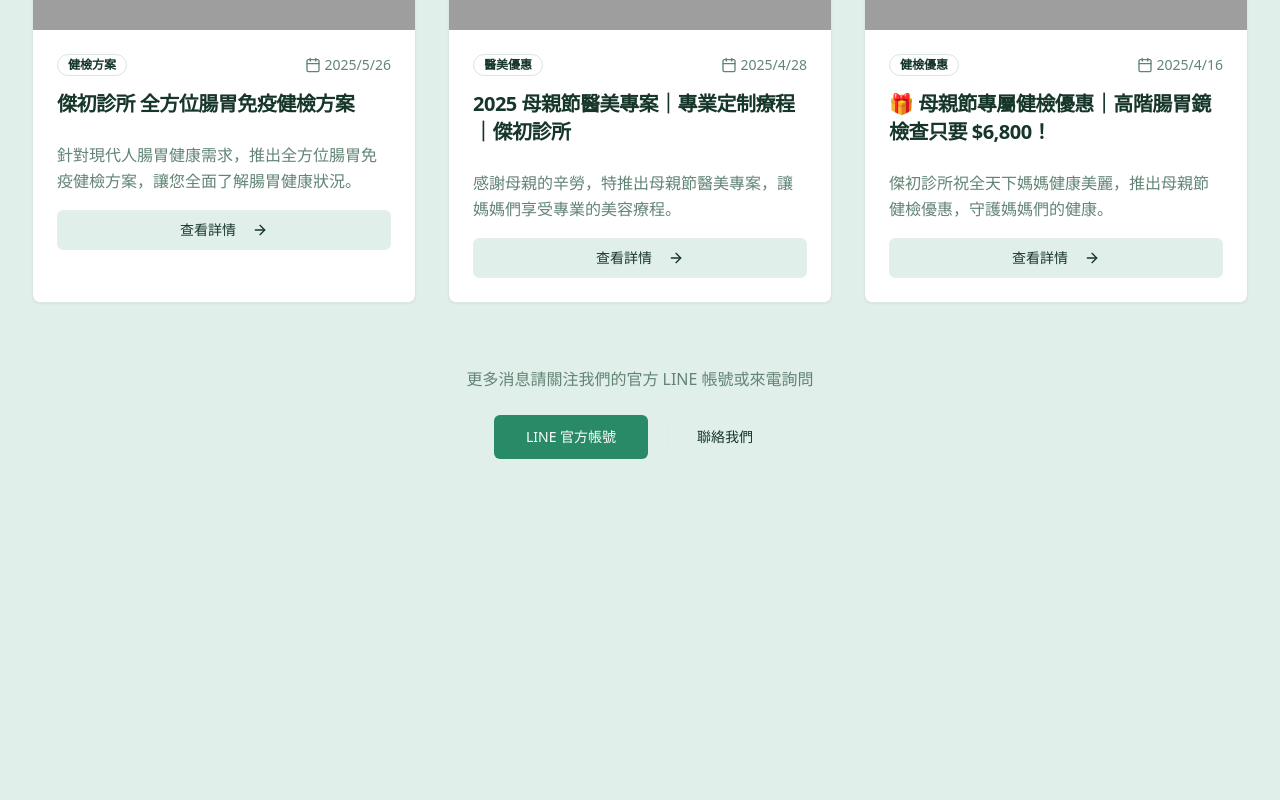
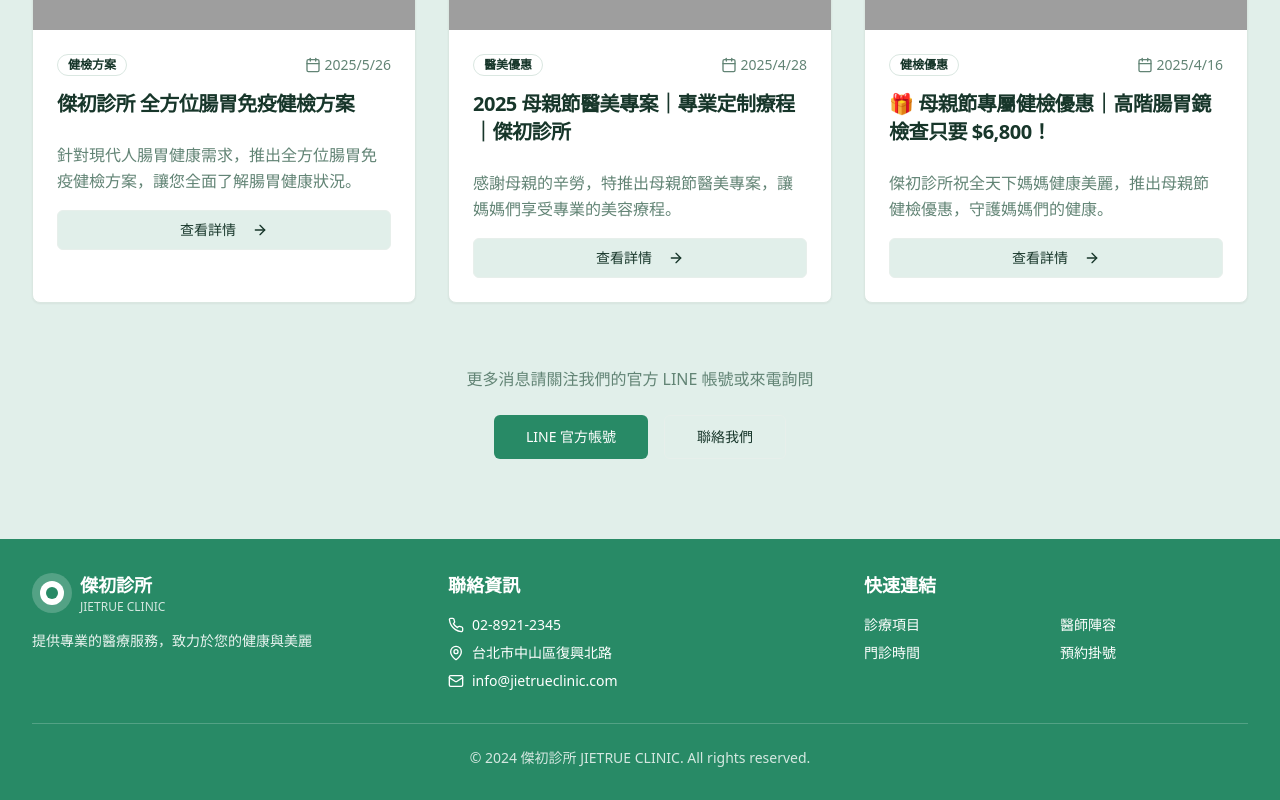
Before and after one commit to sylchang/jietrue-speed-up, a React (Vite) app: page /news in a window 1280 px wide. Shown: the part 619-1419 px from the top of the page. Before the commit the page ends 1158 px from the top, so only its background shows below. Built offline with nearby package versions, Linux system fonts and the light colour scheme; grey boxes are pictures that could not be loaded.

Commit message:
Add footer and white header
Add a footer with the logo and phone number. Change the header background color to white.

```diff
--- /dev/null
+++ b/src/components/Footer.tsx
@@ -0,0 +1,83 @@
+import { Phone, MapPin, Mail } from "lucide-react";
+import { Link } from "react-router-dom";
+
+const Footer = () => {
+  return (
+    <footer className="bg-primary text-primary-foreground mt-auto">
+      <div className="max-w-7xl mx-auto px-4 sm:px-6 lg:px-8 py-8">
+        <div className="grid grid-cols-1 md:grid-cols-3 gap-8">
+          {/* Logo and Clinic Info */}
+          <div className="space-y-4">
+            <Link to="/" className="flex items-center space-x-2">
+              <div className="w-10 h-10 bg-primary-foreground/20 rounded-full flex items-center justify-center">
+                <div className="w-6 h-6 bg-primary-foreground rounded-full flex items-center justify-center">
+                  <div className="w-3 h-3 bg-primary rounded-full"></div>
+                </div>
+              </div>
+              <div className="flex flex-col">
+                <span className="text-lg font-bold">傑初診所</span>
+                <span className="text-xs opacity-80">JIETRUE CLINIC</span>
+              </div>
+            </Link>
+            <p className="text-sm opacity-90">
+              提供專業的醫療服務，致力於您的健康與美麗
+            </p>
+          </div>
+
+          {/* Contact Info */}
+          <div className="space-y-4">
+            <h3 className="text-lg font-semibold">聯絡資訊</h3>
+            <div className="space-y-2">
+              <a
+                href="tel:02-89212345"
+                className="flex items-center space-x-2 text-sm hover:opacity-80 transition-opacity"
+              >
+                <Phone className="w-4 h-4" />
+                <span>02-8921-2345</span>
+              </a>
+              <div className="flex items-center space-x-2 text-sm">
+                <MapPin className="w-4 h-4" />
+                <span>台北市中山區復興北路</span>
+              </div>
+              <a
+                href="mailto:info@jietrueclinic.com"
+                className="flex items-center space-x-2 text-sm hover:opacity-80 transition-opacity"
+              >
+                <Mail className="w-4 h-4" />
+                <span>info@jietrueclinic.com</span>
+              </a>
+            </div>
+          </div>
+
+          {/* Quick Links */}
+          <div className="space-y-4">
+            <h3 className="text-lg font-semibold">快速連結</h3>
+            <div className="grid grid-cols-2 gap-2 text-sm">
+              <Link to="/services" className="hover:opacity-80 transition-opacity">
+                診療項目
+              </Link>
+              <Link to="/doctors" className="hover:opacity-80 transition-opacity">
+                醫師陣容
+              </Link>
+              <Link to="/hours" className="hover:opacity-80 transition-opacity">
+                門診時間
+              </Link>
+              <Link to="/contact" className="hover:opacity-80 transition-opacity">
+                預約掛號
+              </Link>
+            </div>
+          </div>
+        </div>
+
+        {/* Bottom Bar */}
+        <div className="border-t border-primary-foreground/20 mt-8 pt-6 text-center">
+          <p className="text-sm opacity-80">
+            © 2024 傑初診所 JIETRUE CLINIC. All rights reserved.
+          </p>
+        </div>
+      </div>
+    </footer>
+  );
+};
+
+export default Footer;
--- a/src/components/Navigation.tsx
+++ b/src/components/Navigation.tsx
@@ -20,7 +20,7 @@ const Navigation = () => {
   const isActive = (href: string) => location.pathname === href;
 
   return (
-    <nav className="bg-background/95 backdrop-blur-sm border-b border-border sticky top-0 z-50 shadow-card-medical">
+    <nav className="bg-white backdrop-blur-sm border-b border-border sticky top-0 z-50 shadow-card-medical">
       <div className="max-w-7xl mx-auto px-4 sm:px-6 lg:px-8">
         <div className="flex justify-between items-center h-16">
           {/* Logo */}
--- a/src/pages/About.tsx
+++ b/src/pages/About.tsx
@@ -1,4 +1,5 @@
 import Navigation from "@/components/Navigation";
+import Footer from "@/components/Footer";
 import StickyActions from "@/components/StickyActions";
 import { Card, CardContent } from "@/components/ui/card";
 import { Badge } from "@/components/ui/badge";
@@ -62,10 +63,9 @@ const About = () => {
   ];
 
   return (
-    <div className="min-h-screen bg-background">
+    <div className="min-h-screen bg-background flex flex-col">
       <Navigation />
-      <StickyActions />
-
+      <main className="flex-1">
         {/* Hero Section */}
         <section className="py-20 bg-gradient-hero text-primary-foreground">
           <div className="max-w-7xl mx-auto px-4 sm:px-6 lg:px-8 text-center">
@@ -230,6 +230,9 @@ const About = () => {
             </div>
           </div>
         </section>
+      </main>
+      <Footer />
+      <StickyActions />
     </div>
   );
 };
--- a/src/pages/Contact.tsx
+++ b/src/pages/Contact.tsx
@@ -1,4 +1,5 @@
 import Navigation from "@/components/Navigation";
+import Footer from "@/components/Footer";
 import StickyActions from "@/components/StickyActions";
 import { Card, CardContent, CardHeader, CardTitle } from "@/components/ui/card";
 import { Button } from "@/components/ui/button";
@@ -43,9 +44,9 @@ const Contact = () => {
   ];
 
   return (
-    <div className="min-h-screen bg-gradient-card">
+    <div className="min-h-screen bg-gradient-card flex flex-col">
       <Navigation />
-      <StickyActions />
+      <main className="flex-1">
         {/* Header */}
         <section className="bg-gradient-hero text-primary-foreground py-16">
           <div className="max-w-7xl mx-auto px-4 sm:px-6 lg:px-8 text-center">
@@ -300,6 +301,9 @@ const Contact = () => {
             </div>
           </div>
         </section>
+      </main>
+      <Footer />
+      <StickyActions />
     </div>
   );
 };
--- a/src/pages/Doctors.tsx
+++ b/src/pages/Doctors.tsx
@@ -1,4 +1,5 @@
 import Navigation from "@/components/Navigation";
+import Footer from "@/components/Footer";
 import StickyActions from "@/components/StickyActions";
 import { Card, CardContent } from "@/components/ui/card";
 import { Badge } from "@/components/ui/badge";
@@ -74,9 +75,9 @@ const Doctors = () => {
   ];
 
   return (
-    <div className="min-h-screen bg-gradient-card">
+    <div className="min-h-screen bg-gradient-card flex flex-col">
       <Navigation />
-      <StickyActions />
+      <main className="flex-1">
         {/* Header */}
         <section className="bg-gradient-hero text-primary-foreground py-16">
           <div className="max-w-7xl mx-auto px-4 sm:px-6 lg:px-8 text-center">
@@ -231,6 +232,9 @@ const Doctors = () => {
             </div>
           </div>
         </section>
+      </main>
+      <Footer />
+      <StickyActions />
     </div>
   );
 };
--- a/src/pages/HealthInfo.tsx
+++ b/src/pages/HealthInfo.tsx
@@ -1,4 +1,5 @@
 import Navigation from "@/components/Navigation";
+import Footer from "@/components/Footer";
 import StickyActions from "@/components/StickyActions";
 import { Card, CardContent, CardHeader, CardTitle } from "@/components/ui/card";
 import { Badge } from "@/components/ui/badge";
@@ -68,10 +69,9 @@ const HealthInfo = () => {
   ];
 
   return (
-    <div className="min-h-screen bg-background">
+    <div className="min-h-screen bg-background flex flex-col">
       <Navigation />
-      <StickyActions />
-
+      <main className="flex-1">
         {/* Hero Section */}
         <section className="py-20 bg-gradient-hero text-primary-foreground">
           <div className="max-w-7xl mx-auto px-4 sm:px-6 lg:px-8 text-center">
@@ -187,6 +187,9 @@ const HealthInfo = () => {
             </div>
           </div>
         </section>
+      </main>
+      <Footer />
+      <StickyActions />
     </div>
   );
 };
--- a/src/pages/Hours.tsx
+++ b/src/pages/Hours.tsx
@@ -1,4 +1,5 @@
 import Navigation from "@/components/Navigation";
+import Footer from "@/components/Footer";
 import StickyActions from "@/components/StickyActions";
 import { Card, CardContent, CardHeader, CardTitle } from "@/components/ui/card";
 import { Badge } from "@/components/ui/badge";
@@ -75,9 +76,9 @@ const Hours = () => {
   ];
 
   return (
-    <div className="min-h-screen bg-gradient-card">
+    <div className="min-h-screen bg-gradient-card flex flex-col">
       <Navigation />
-      <StickyActions />
+      <main className="flex-1">
         {/* Header */}
         <section className="bg-gradient-hero text-primary-foreground py-16">
           <div className="max-w-7xl mx-auto px-4 sm:px-6 lg:px-8 text-center">
@@ -297,6 +298,9 @@ const Hours = () => {
             </div>
           </div>
         </section>
+      </main>
+      <Footer />
+      <StickyActions />
     </div>
   );
 };
--- a/src/pages/Index.tsx
+++ b/src/pages/Index.tsx
@@ -1,4 +1,5 @@
 import Navigation from "@/components/Navigation";
+import Footer from "@/components/Footer";
 import StickyActions from "@/components/StickyActions";
 import Hero from "@/components/Hero";
 import { Card, CardContent } from "@/components/ui/card";
@@ -64,9 +65,9 @@ const Index = () => {
   ];
 
   return (
-    <div className="min-h-screen bg-background">
+    <div className="min-h-screen bg-background flex flex-col">
       <Navigation />
-      <StickyActions />
+      <main className="flex-1">
         <Hero />
 
         {/* Features Section */}
@@ -229,6 +230,9 @@ const Index = () => {
             </div>
           </div>
         </section>
+      </main>
+      <Footer />
+      <StickyActions />
     </div>
   );
 };
--- a/src/pages/News.tsx
+++ b/src/pages/News.tsx
@@ -1,4 +1,5 @@
 import Navigation from "@/components/Navigation";
+import Footer from "@/components/Footer";
 import StickyActions from "@/components/StickyActions";
 import { Card, CardContent, CardHeader, CardTitle } from "@/components/ui/card";
 import { Badge } from "@/components/ui/badge";
@@ -35,10 +36,9 @@ const News = () => {
   ];
 
   return (
-    <div className="min-h-screen bg-background">
+    <div className="min-h-screen bg-background flex flex-col">
       <Navigation />
-      <StickyActions />
-
+      <main className="flex-1">
         {/* Hero Section */}
         <section className="py-20 bg-gradient-hero text-primary-foreground">
           <div className="max-w-7xl mx-auto px-4 sm:px-6 lg:px-8 text-center">
@@ -110,6 +110,9 @@ const News = () => {
             </div>
           </div>
         </section>
+      </main>
+      <Footer />
+      <StickyActions />
     </div>
   );
 };
--- a/src/pages/Services.tsx
+++ b/src/pages/Services.tsx
@@ -1,4 +1,5 @@
 import Navigation from "@/components/Navigation";
+import Footer from "@/components/Footer";
 import StickyActions from "@/components/StickyActions";
 import { Card, CardContent, CardHeader, CardTitle } from "@/components/ui/card";
 import { Button } from "@/components/ui/button";
@@ -143,9 +144,9 @@ const Services = () => {
   ];
 
   return (
-    <div className="min-h-screen bg-gradient-card">
+    <div className="min-h-screen bg-gradient-card flex flex-col">
       <Navigation />
-      <StickyActions />
+      <main className="flex-1">
         {/* Header */}
         <section className="bg-gradient-hero text-primary-foreground py-16">
           <div className="max-w-7xl mx-auto px-4 sm:px-6 lg:px-8 text-center">
@@ -242,6 +243,9 @@ const Services = () => {
             </div>
           </div>
         </section>
+      </main>
+      <Footer />
+      <StickyActions />
     </div>
   );
 };
```
Lines whose indentation alone changed are shown as unchanged.
